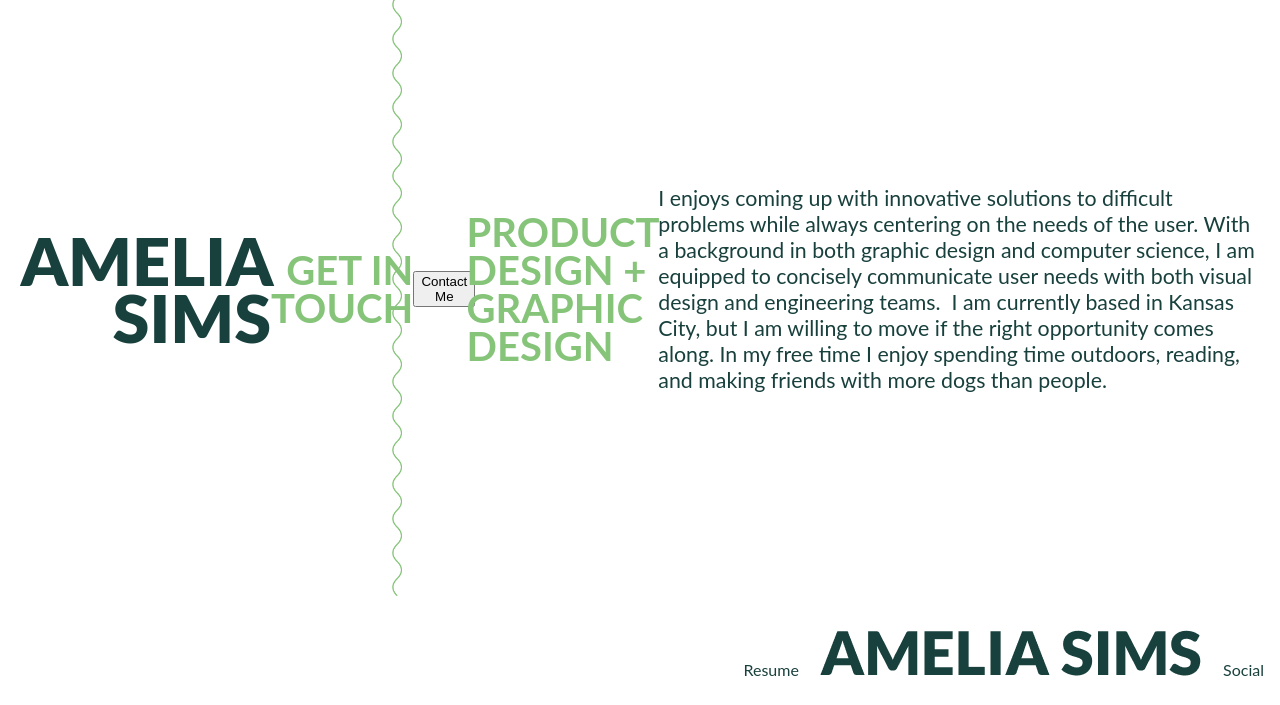
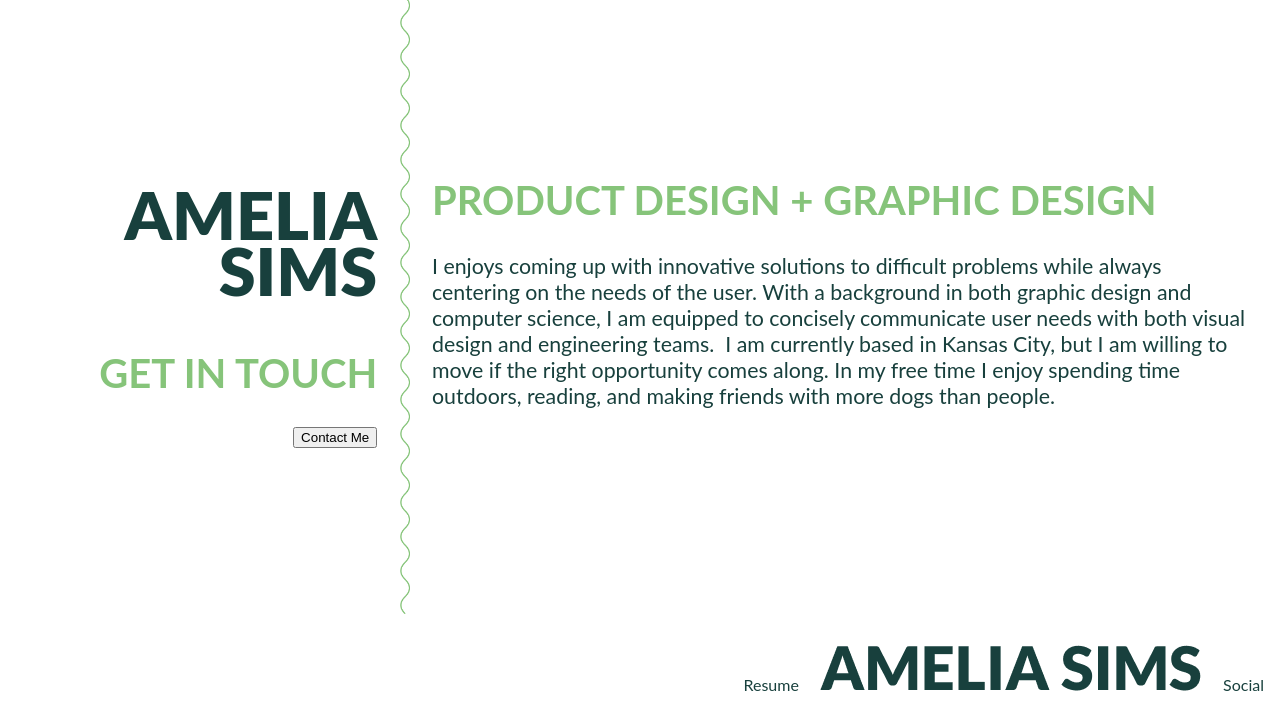
Before and after one commit to arosesims/UX_UI_HW_17, a plain HTML site: page index.html in a window 1280 px wide. Shown: the part 498-1203 px from the top of the page. Drawn offline with Linux system fonts and the light colour scheme.

Commit message:
fixed body format issues

```diff
--- a/css/index.css
+++ b/css/index.css
@@ -31,8 +31,8 @@ h1 {
     min-height: 500px;
     max-height: 3000px;
     padding: 0 1%;
-    grid-template-columns: 30% 6% 64%;
-    grid-template-rows: 1fr 1.5fr;
+    grid-template-columns: 30% 2% 67%;
+    grid-template-rows: 400px 650px;
     grid-template-areas:
         "imageOne imageOne imageTwo"
         "colOne waveCol colThree"
@@ -61,16 +61,23 @@ h1 {
 #colOne {
     grid-area: colOne;
     text-align: right;
+    justify-content: right;
+    padding-right: 15px;
 }
 
 #waveCol {
     grid-area: waveCol;
+    background-image: url("/images/Wave.png");
+    background-size: 10px;
+    background-repeat: no-repeat;
+    background-position: bottom;
 }
 
 #colThree {
     grid-area: colThree;
+    padding-left: 15px;
+    justify-content: left;
 }
-
 
 .inline-block {
     display: inline-block;
--- a/index.html
+++ b/index.html
@@ -27,25 +27,29 @@
         <div id="imageOne" class="heroGridArea"></div>
         <div id="imageTwo" class="heroGridArea"></div>
         <div id="colOne" class="heroGridArea">
-            <div>
-                <h1>Amelia Sims</h1>
-            </div>
+            <div id="ameliaInfo">
+                <h1>Amelia <br>
+                    Sims</h1>
                 <h2> Get in Touch</h2>
                 <button type="button">Contact Me</button>
             </div>
-        <div id="waveCol">
-            <img src="images/Wave.png" width="10px">
         </div>
+        <div id="waveCol"></div>
         <div id="colThree" class="heroGridArea">
+            <div id="aboutMe">
                 <h2>Product Design + Graphic Design</h2>
-            <p>I enjoys coming up with innovative solutions to difficult problems while always centering on the needs
-                of the user. With a background in both graphic design and computer science, I am equipped to concisely
+                <p>I enjoys coming up with innovative solutions to difficult problems while always centering on the
+                    needs
+                    of the user. With a background in both graphic design and computer science, I am equipped to
+                    concisely
                     communicate user needs with both visual design and engineering teams.
 
                     I am currently based in Kansas City, but I am willing to move if the right opportunity comes along.
 
-                In my free time I enjoy spending time outdoors, reading, and making friends with more dogs than people.
+                    In my free time I enjoy spending time outdoors, reading, and making friends with more dogs than
+                    people.
                 </p>
+            </div>
         </div>
     </section>
     <footer>
```
Lines whose indentation alone changed are shown as unchanged.
